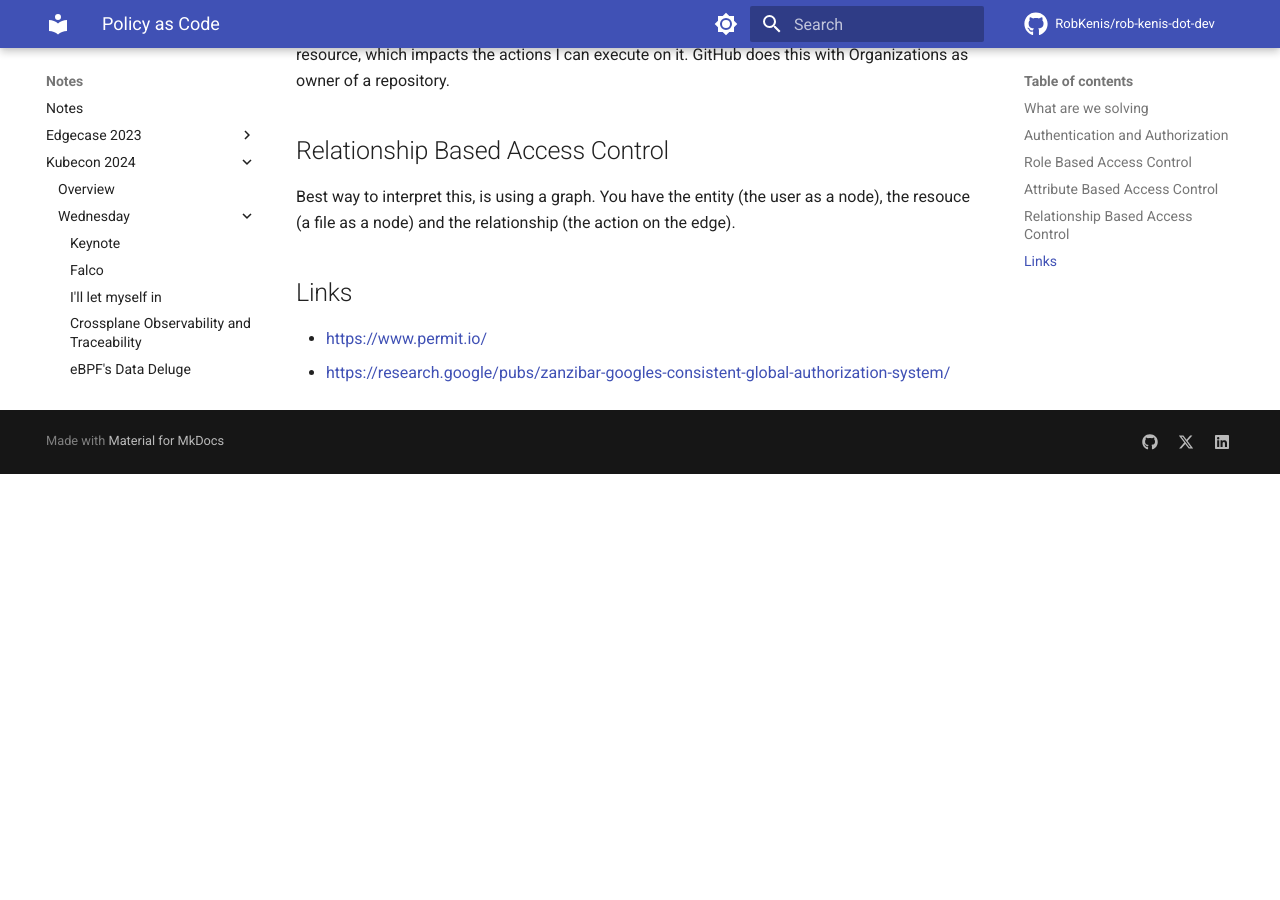
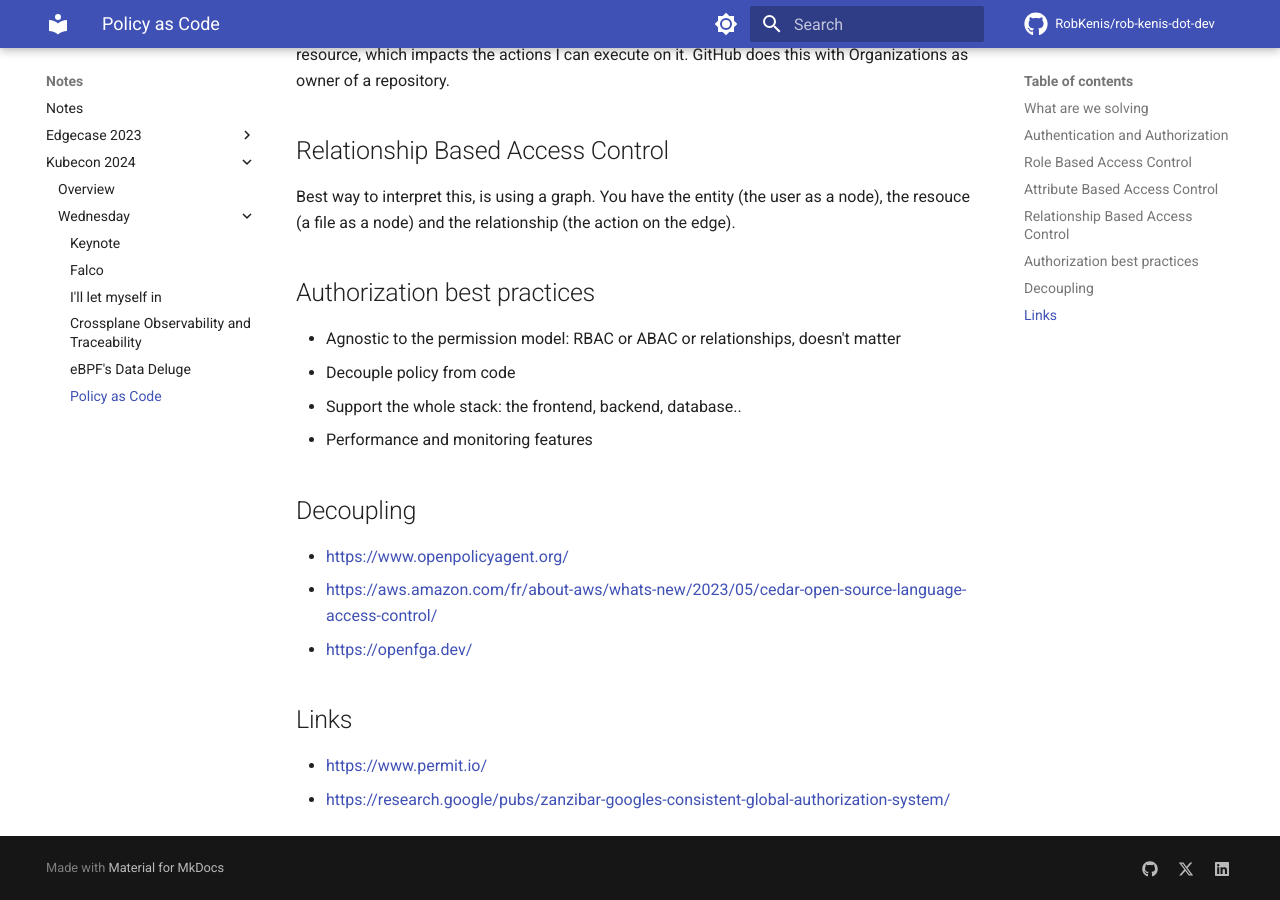
Before and after one commit to RobKenis/rob-kenis-dot-dev, an MkDocs documentation site: the page built from docs/kubecon-2024/wednesday/6-policy-as-code.md, in a window 1280 px wide and 900 px high, scrolled down 959 px. Built offline with MkDocs 1.6.1 and Material for MkDocs 9.7.7, drawn with Linux system fonts in a browser that asks for light colours; comment, search, counter and statistics services are not loaded; before the commit the page ends 1433 px from its top, so only the background shows below that.

Commit message:
Add links for tools to decouple policies

```diff
--- a/docs/kubecon-2024/wednesday/6-policy-as-code.md
+++ b/docs/kubecon-2024/wednesday/6-policy-as-code.md
@@ -33,6 +33,19 @@
 
 Best way to interpret this, is using a graph. You have the entity (the user as a node), the resouce (a file as a node) and the relationship (the action on the edge).
 
+## Authorization best practices
+
+- Agnostic to the permission model: RBAC or ABAC or relationships, doesn't matter
+- Decouple policy from code
+- Support the whole stack: the frontend, backend, database..
+- Performance and monitoring features
+
+## Decoupling
+
+- <https://www.openpolicyagent.org/>
+- <https://aws.amazon.com/fr/about-aws/whats-new/2023/05/cedar-open-source-language-access-control/>
+- <https://openfga.dev/>
+
 ## Links
 
 - <https://www.permit.io/>
```
